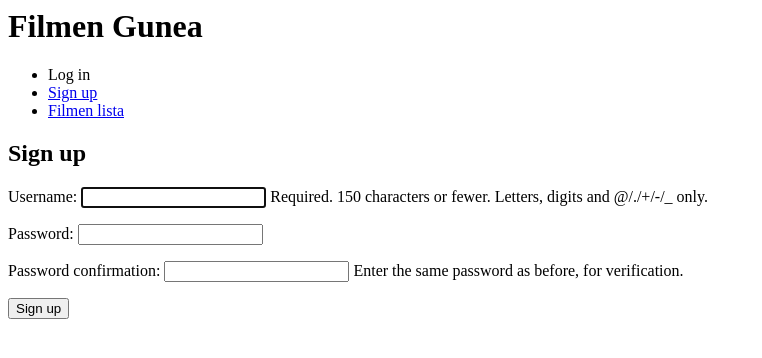
After one commit to JondiHub/filmakLaborategia, a Django app: page /filmak/signup/ in a window 1280 px wide. The commit adds this page. Shown: the top 358 px of the page, without its empty margins (0-762 px from the left). Run offline with Django 3.2, Linux system fonts and the light colour scheme.

Commit message:
blokeak, signup

```diff
--- a/filmSite/filmak/urls.py
+++ b/filmSite/filmak/urls.py
@@ -1,4 +1,4 @@
-from django.conf.urls import patterns, include, url
+from django.conf.urls import patterns, url
 
 # Uncomment the next two lines to enable the admin:
 urlpatterns = patterns('filmak.views',
@@ -10,6 +10,8 @@ urlpatterns = patterns('filmak.views',
     # url(r'^admin/doc/', include('django.contrib.admindocs.urls')),
 
     # Uncomment the next line to enable the admin:
-    url(r'^$', 'index'),
+    url(r'^$', 'hasieraMenua', name='home'),
+    url(r'^index/$', 'index', name='index'),
+    url(r'^signup/$', 'signup', name='signup'),
     url(r'^(?P<filma_id>\d+)/$', 'detail'),
 )
--- a/filmSite/filmak/views.py
+++ b/filmSite/filmak/views.py
@@ -1,8 +1,16 @@
 from django.shortcuts import render_to_response, get_object_or_404
+
+from django.contrib.auth import login, authenticate
+from django.contrib.auth.forms import UserCreationForm
+from django.shortcuts import render, redirect
+
 
 from filmak.models import Filma
 
 # Create your views here.
+
+def hasieraMenua(request):
+	return render_to_response('filmak/hasieraMenua.html')
 
 def index(request):
 	film_guztiak = Filma.objects.all()
@@ -13,3 +21,17 @@ def index(request):
 def detail(request, filma_id):
 	f = get_object_or_404(Filma, pk=filma_id)
 	return render_to_response('filmak/detail.html', {'film': f})
+
+def signup(request):
+    if request.method == 'POST':
+        form = UserCreationForm(request.POST)
+        if form.is_valid():
+            form.save()
+            username = form.cleaned_data.get('username')
+            raw_password = form.cleaned_data.get('password1')
+            user = authenticate(username=username, password=raw_password)
+            login(request, user)
+            return redirect('home')
+    else:
+        form = UserCreationForm()
+    return render(request, 'filmak/signup.html', {'form': form})
--- /dev/null
+++ b/filmSite/templates/filmak/hasieraMenua.html
@@ -0,0 +1,10 @@
+<h1>Filmen Gunea</h1>
+
+<ul>
+<li>Log in</li>
+<li><a href="/filmak/signup">Sign up<a/></li>
+<li><a href="/filmak/index">Filmen lista</a></li>
+</ul>
+{% block edukia %}
+
+{% endblock %}
--- a/filmSite/templates/filmak/index.html
+++ b/filmSite/templates/filmak/index.html
@@ -1,3 +1,6 @@
+{% extends "filmak/hasieraMenua.html" %}
+
+{% block edukia %}
 {% if film_guztiak %}
 	<ul>
 	{% for film in film_guztiak %}
@@ -7,3 +10,4 @@
 {% else %}
 	<p>No filmak are available.</p>
 {% endif %}
+{% endblock %}
--- /dev/null
+++ b/filmSite/templates/filmak/signup.html
@@ -0,0 +1,10 @@
+{% extends "filmak/hasieraMenua.html" %}
+{% block edukia %}
+
+<h2>Sign up</h2>
+<form method="post">
+  {% csrf_token %}
+  {{ form.as_p }}
+  <button type="submit">Sign up</button>
+</form>
+{% endblock %}
```
Also changed, not shown: 3 other files.
